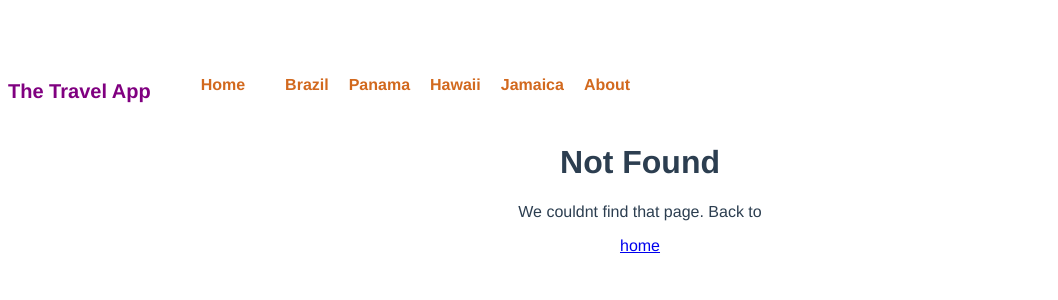
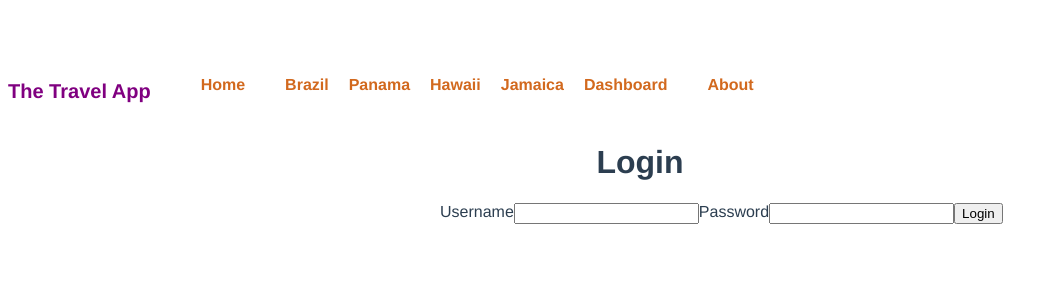
Before and after one commit to nguyenlyminhman/vue-route, a Vue app: page /login in a window 1280 px wide. Before the commit this address had no page. Shown: the top 300 px of the page, without its empty margins (0-1058 px from the left). Built offline with nearby package versions, Linux system fonts and the light colour scheme.

Commit message:
protected router

```diff
--- a/src/components/navigation/index.vue
+++ b/src/components/navigation/index.vue
@@ -12,6 +12,9 @@
           params: {slug: destination.slug}
         }"
         >{{destination.name}}</router-link>
+      </li>
+      <li class="links">
+        <router-link to="/user">Dashboard</router-link>
       </li>
       <li class="links">
         <router-link to="/about">About</router-link>
--- a/src/router/index.js
+++ b/src/router/index.js
@@ -5,8 +5,7 @@
 
 
 Vue.use(Router);
-
-export default new Router({
+const router = new Router({
     mode: "history",
     routes: [
         {
@@ -46,6 +45,19 @@
             }
         },
         {
+            path: "/user",
+            name: "user",
+            component: () => import(/* webpackChunkName: "user" */ "../views/User"),
+            meta: {
+                requiresAuth: true
+            }
+        },
+        {
+            path: "/login",
+            name: "login",
+            component: () => import(/* webpackChunkName: "user" */ "../views/Login"),
+        },
+        {
             path: "/404",
             alias: "*",
             name: "notFound",
@@ -53,3 +65,17 @@
         }
     ]
 })
+
+router.beforeEach((to, from, next)=>{
+   if(to.matched.some(record => record.meta.requiresAuth)){
+        if(!store.user){
+            next({name: "login"});
+        }else{
+            next();
+        }
+   } else {
+       next();
+   }
+})
+
+export default router;
--- a/src/store.js
+++ b/src/store.js
@@ -1,4 +1,5 @@
 export default {
+  user: "admin",
   destinations: [
     {
       name: "Brazil",
--- /dev/null
+++ b/src/views/Login.vue
@@ -0,0 +1,37 @@
+<template>
+    <div class="login">
+        <h1>Login</h1>
+        <div class="form">
+            <label for="username">Username</label>
+            <input v-model="username" name="username" type="text" class="input">
+            <label for="password">Password</label>
+            <input v-model="password" name="password" type="password" class="input">
+            <button @click="login" class="btn">Login</button>
+        </div>
+    </div>
+</template>
+<script>
+import store from "@/store";
+export default {
+    data() {
+        return {
+            username: null,
+            password: null
+        }
+    },
+    methods: {
+        login(){
+            store.user = this.username;
+            this.$router.push("/user");
+        }
+    }
+}
+</script>
+<style scoped>
+    .form{
+        display: flex;
+        flex-direction: columns;
+        max-width: 400px;
+        margin: 0 auto;
+    }
+</style>
--- /dev/null
+++ b/src/views/User.vue
@@ -0,0 +1,22 @@
+<template>
+  <div>
+    <h1>Welcome {{user}}</h1>
+    <button @click="logOut" class="btn">logOut</button>
+  </div>
+</template>
+<script>
+import store from "@/store";
+export default {
+  data() {
+    return {
+      user: store.user
+    };
+  },
+  methods: {
+    logOut() {
+      store.user = null;
+      this.$router.push("/");
+    }
+  }
+};
+</script>
```
Also changed, not shown: 1 other file (tests, documents, lock files or other folders).
